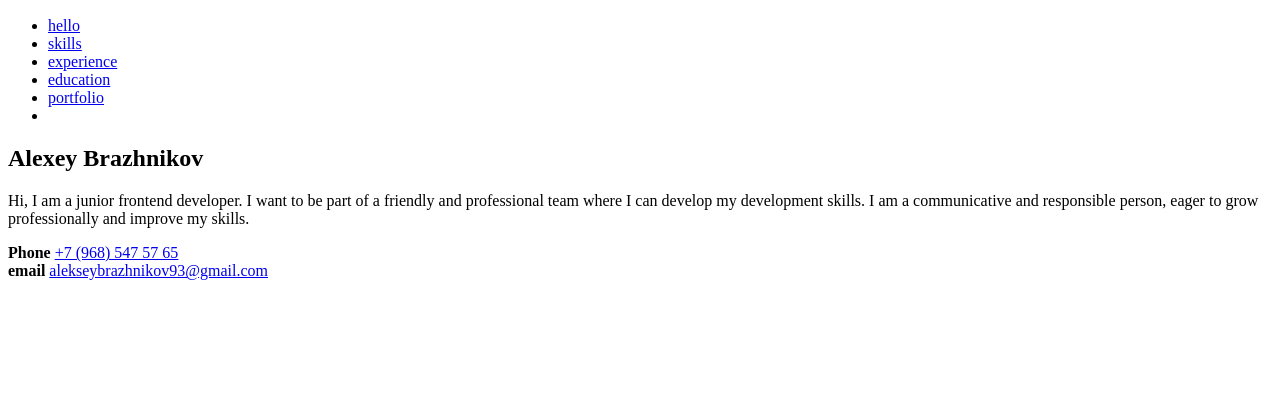
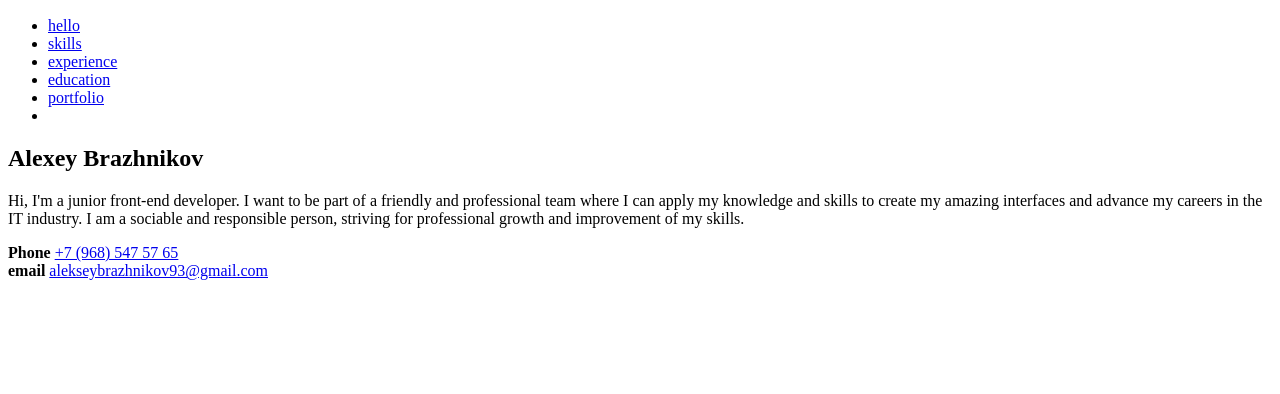
Before and after one commit to lex-gh/lex-gh, a website with bundled scripts: page src/index.html in a window 1280 px wide. Shown: the part 240-634 px from the top of the page. Built offline with nearby package versions, Linux system fonts and the light colour scheme; files whose address does not match are found by name.

Commit message:
change hero about

```diff
--- a/src/js/translate.js
+++ b/src/js/translate.js
@@ -8,7 +8,7 @@ export const i18n = {
     contact: "Связаться со мной",
     fullname: "Алексей Бражников",
     about:
-      "Привет, я младший фронтенд-разработчик. Я хочу стать частью дружной и профессиональной команды, в которой я смогу развивать свои навыки разработки. Я коммуникабельный и ответственный человек, стремящийся к профессиональному росту и совершенствованию своих навыков.",
+      "Привет, я младший фронтенд-разработчик. Я хочу стать частью дружной и профессиональной команды, в которой я смогу применить свои знания и навыки для создания удивительных пользовательских интерфейсов и развития своей карьеры в IT-индустрии. Я коммуникабельный и ответственный человек, стремящийся к профессиональному росту и совершенствованию своих навыков.",
     download: "скачать резюме",
     phone: "Телефон",
     email: "Почта",
@@ -65,7 +65,7 @@ export const i18n = {
     contact: "contact me",
     fullname: "Alexey Brazhnikov",
     about:
-      "Hi, I am a junior frontend developer. I want to be part of a friendly and professional team where I can develop my development skills. I am a communicative and responsible person, eager to grow professionally and improve my skills.",
+      "Hi, I'm a junior front-end developer. I want to be part of a friendly and professional team where I can apply my knowledge and skills to create my amazing interfaces and advance my careers in the IT industry. I am a sociable and responsible person, striving for professional growth and improvement of my skills.",
     download: "download cv",
     phone: "phone",
     email: "email",
--- a/src/partials/hero.html
+++ b/src/partials/hero.html
@@ -6,8 +6,8 @@
           <span data-i18n="fullname">Alexey Brazhnikov</span>
         </h1>
         <p class="about__description" data-i18n="about">
-          Hi, I am a junior frontend developer. I want to be part of a friendly and professional team where I can develop my development skills. I am a communicative and responsible person, eager to
-          grow professionally and improve my skills.
+          Hi, I'm a junior front-end developer. I want to be part of a friendly and professional team where I can apply my knowledge and skills to create my amazing interfaces and advance my careers
+          in the IT industry. I am a sociable and responsible person, striving for professional growth and improvement of my skills.
         </p>
         <div class="about__info">
           <div class="info__item">
```
